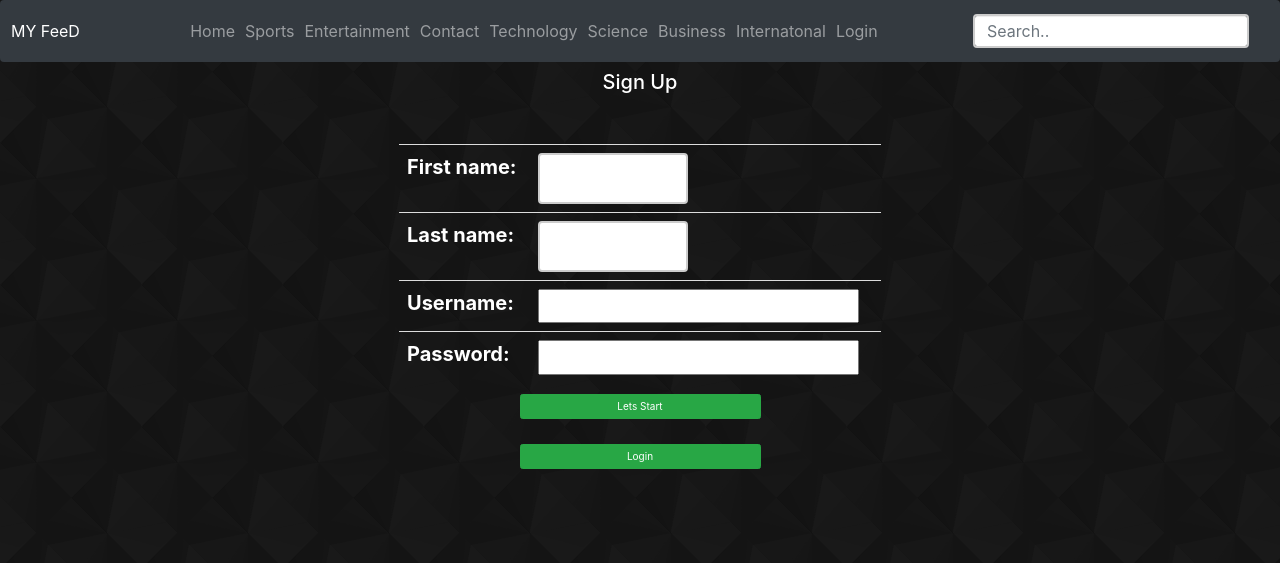
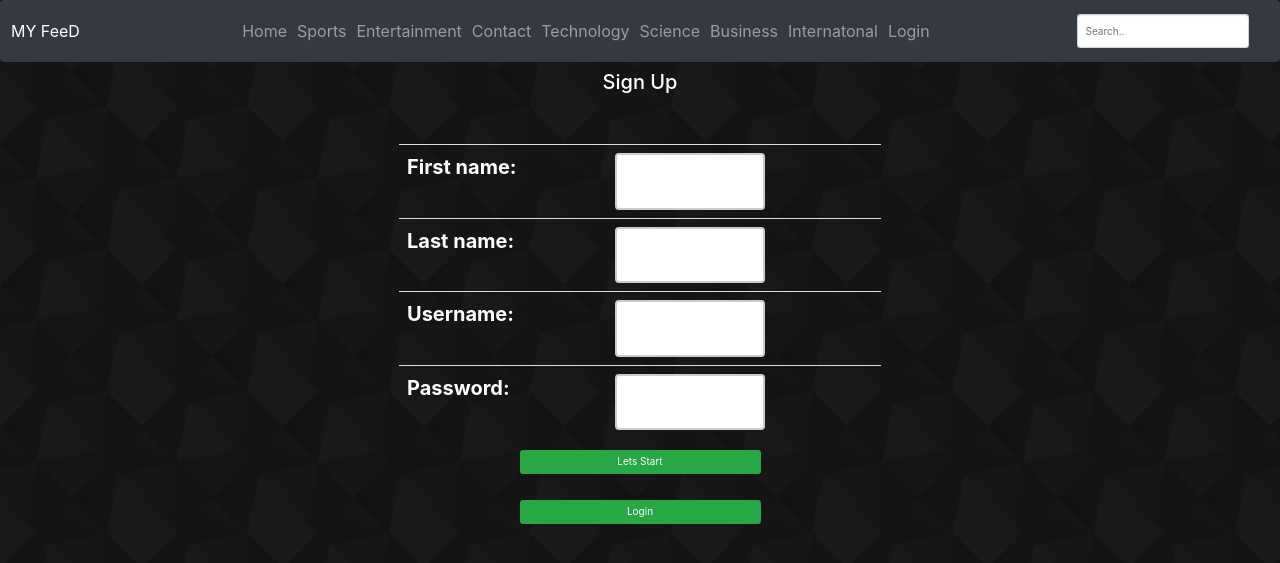
Before and after one commit to Aslam16/Myfeed, a Django app: page /signup/ in a window 1280 px wide. Shown: the top 563 px of the page. Run offline with Django 3.2, Linux system fonts and the light colour scheme; some libraries are stand-ins or nearby versions.

```diff
--- a/MyFeedapp/templates/signUpAndLogin.html
+++ b/MyFeedapp/templates/signUpAndLogin.html
@@ -23,7 +23,7 @@
             color:white;
         }
 
-        input[type=text] {
+        input {
             width: 150px;
             box-sizing: border-box;
             border: 2px solid #ccc;
@@ -37,7 +37,7 @@
             -webkit-transition: width 0.4s ease-in-out;
             transition: width 0.4s ease-in-out;
         }
-         input[type=text]:focus {
+         input:focus {
             width: 300px;
             background-image:none;
             color:black;
```
